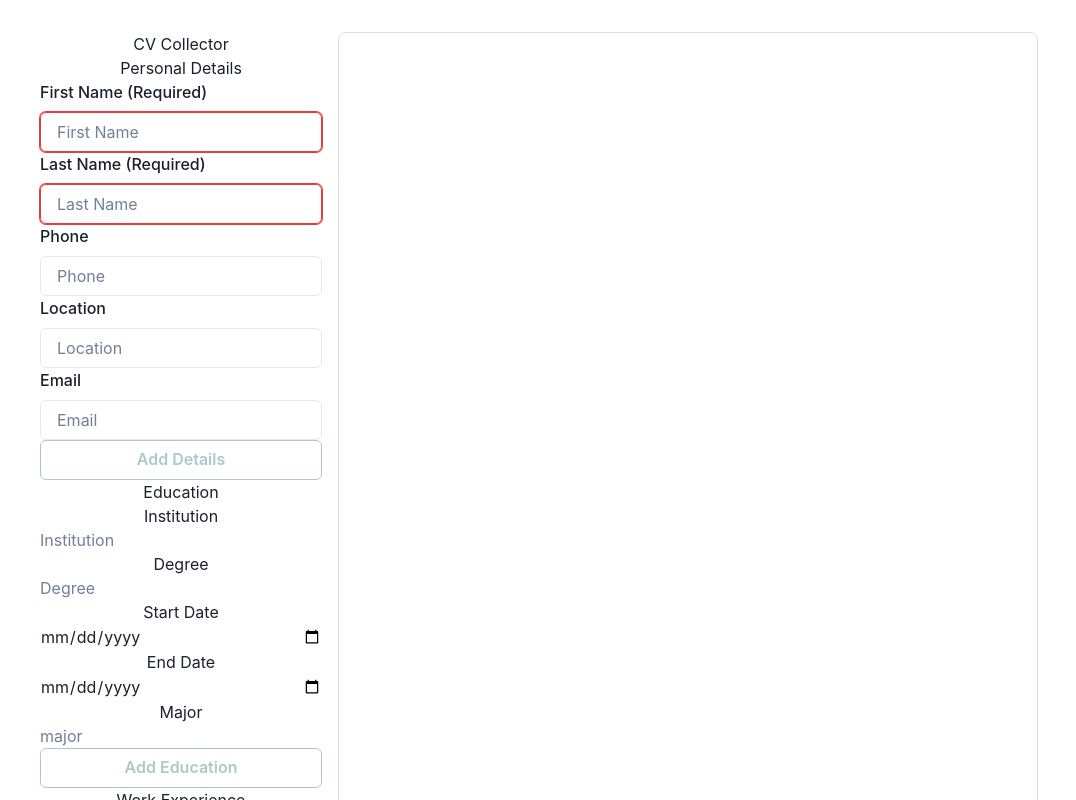
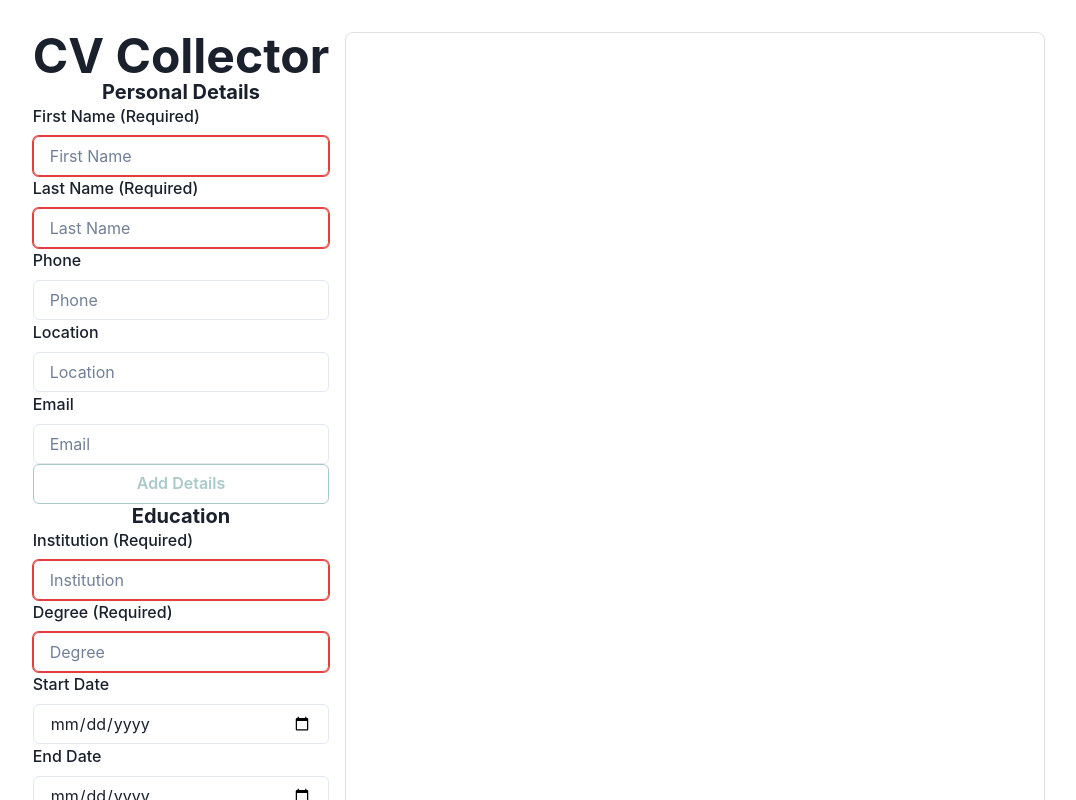
Before and after one commit to angelr1076/React-CV-App, a React (Vite) app: page / in a window 1280 px wide. Shown: the top 800 px of the page, without its empty margins (101-1177 px from the left). Built offline with nearby package versions, Linux system fonts and the light colour scheme.

Commit message:
Added chakraui components to GeneralInfoForm and EducationForm components

```diff
--- a/src/components/CVCollector.jsx
+++ b/src/components/CVCollector.jsx
@@ -3,6 +3,7 @@ import { GeneralInfoForm } from './GeneralInfoForm';
 import { EducationForm } from './EducationForm';
 import { WorkExperienceForm } from './WorkExperienceForm';
 import { CVContext } from './CVProvider';
+import { Heading } from '@chakra-ui/react';
 
 function CVCollector() {
   const { addGeneralInfo, addEducation, addWorkExperience } =
@@ -10,7 +11,9 @@ function CVCollector() {
 
   return (
     <div>
-      <h1>CV Collector</h1>
+      <Heading as='h2' size='2xl' noOfLines={1}>
+        CV Collector
+      </Heading>
       <GeneralInfoForm addGeneralInfo={addGeneralInfo} />
       <EducationForm addEducation={addEducation} />
       <WorkExperienceForm addWorkExperience={addWorkExperience} />
--- a/src/components/EducationForm.jsx
+++ b/src/components/EducationForm.jsx
@@ -1,5 +1,7 @@
 import { useState } from 'react';
+import { FormLabel, Input } from '@chakra-ui/react';
 import { Button } from '@chakra-ui/react';
+import { Heading } from '@chakra-ui/react';
 import PropTypes from 'prop-types';
 
 function EducationForm({ addEducation }) {
@@ -28,31 +30,47 @@ function EducationForm({ addEducation }) {
     });
   };
 
+  const institutionError = formData.institution === '';
+  const degreeError = formData.degree === '';
+  const majorError = formData.major === '';
+
   return (
     <div>
-      <h3>Education</h3>
+      <Heading as='h3' size='md' noOfLines={1}>
+        Education
+      </Heading>
       <form className='info-form' onSubmit={handleSubmit}>
-        {/* form inputs */}
-        <label htmlFor='institution'>Institution</label>
-        <input
+        {/* form Inputs */}
+        {!institutionError ? (
+          <FormLabel htmlFor='institution'>Institution</FormLabel>
+        ) : (
+          <FormLabel htmlFor='institution'>Institution (Required)</FormLabel> // Todo Required in red (later)
+        )}
+        <Input
           type='text'
           id='institution'
           name='institution'
           value={formData.institution}
           onChange={handleChange}
           placeholder='Institution'
+          isInvalid={institutionError}
         />
-        <label htmlFor='degree'>Degree</label>
-        <input
+        {!degreeError ? (
+          <FormLabel htmlFor='degree'>Degree</FormLabel>
+        ) : (
+          <FormLabel htmlFor='degree'>Degree (Required)</FormLabel> // Todo Required in red (later)
+        )}
+        <Input
           type='text'
           id='degree'
           name='degree'
           value={formData.degree}
           onChange={handleChange}
           placeholder='Degree'
+          isInvalid={degreeError}
         />
-        <label htmlFor='startDate'>Start Date</label>
-        <input
+        <FormLabel htmlFor='startDate'>Start Date</FormLabel>
+        <Input
           type='date'
           id='startDate'
           name='startDate'
@@ -60,8 +78,8 @@ function EducationForm({ addEducation }) {
           onChange={handleChange}
           placeholder='Start Date'
         />
-        <label htmlFor='endDate'>End Date</label>
-        <input
+        <FormLabel htmlFor='endDate'>End Date</FormLabel>
+        <Input
           type='date'
           id='endDate'
           name='endDate'
@@ -69,14 +87,19 @@ function EducationForm({ addEducation }) {
           onChange={handleChange}
           placeholder='End Date'
         />
-        <label htmlFor='major'>Major</label>
-        <input
+        {!majorError ? (
+          <FormLabel htmlFor='major'>Major</FormLabel>
+        ) : (
+          <FormLabel htmlFor='major'>Major(Required)</FormLabel> // Todo Required in red (later)
+        )}
+        <Input
           type='text'
           id='major'
           name='major'
           value={formData.major}
           onChange={handleChange}
           placeholder='major'
+          isInvalid={majorError}
         />
         <Button
           type='submit'
--- a/src/components/GeneralInfoForm.jsx
+++ b/src/components/GeneralInfoForm.jsx
@@ -1,13 +1,7 @@
 import { useState } from 'react';
-import {
-  FormControl,
-  FormLabel,
-  Input,
-  // FormErrorMessage,
-  // FormHelperText,
-} from '@chakra-ui/react';
+import { FormLabel, Input } from '@chakra-ui/react';
 import { Button } from '@chakra-ui/react';
-
+import { Heading } from '@chakra-ui/react';
 import PropTypes from 'prop-types';
 
 function GeneralInfoForm({ addGeneralInfo }) {
@@ -41,8 +35,10 @@ function GeneralInfoForm({ addGeneralInfo }) {
 
   return (
     <div>
-      <h3>Personal Details</h3>
-      <FormControl className='info-form' onSubmit={handleSubmit}>
+      <Heading as='h3' size='md' noOfLines={1}>
+        Personal Details
+      </Heading>
+      <form className='info-form' onSubmit={handleSubmit}>
         {/* form Inputs */}
         {!fnameError ? (
           <FormLabel htmlFor='fname'>First Name</FormLabel>
@@ -109,7 +105,7 @@ function GeneralInfoForm({ addGeneralInfo }) {
           variant='outline'>
           Add Details
         </Button>
-      </FormControl>
+      </form>
     </div>
   );
 }
--- a/src/components/Sidebar.jsx
+++ b/src/components/Sidebar.jsx
@@ -2,3 +2,4 @@
 
 // - Contains `DownloadButton` and `PrintButton`
 // - Buttons will have some form of state management to check if minimum requirements have been met.
+// Use chakra horizontal collapse component https://chakra-ui.com/community/recipes/horizontal-collapse
```
